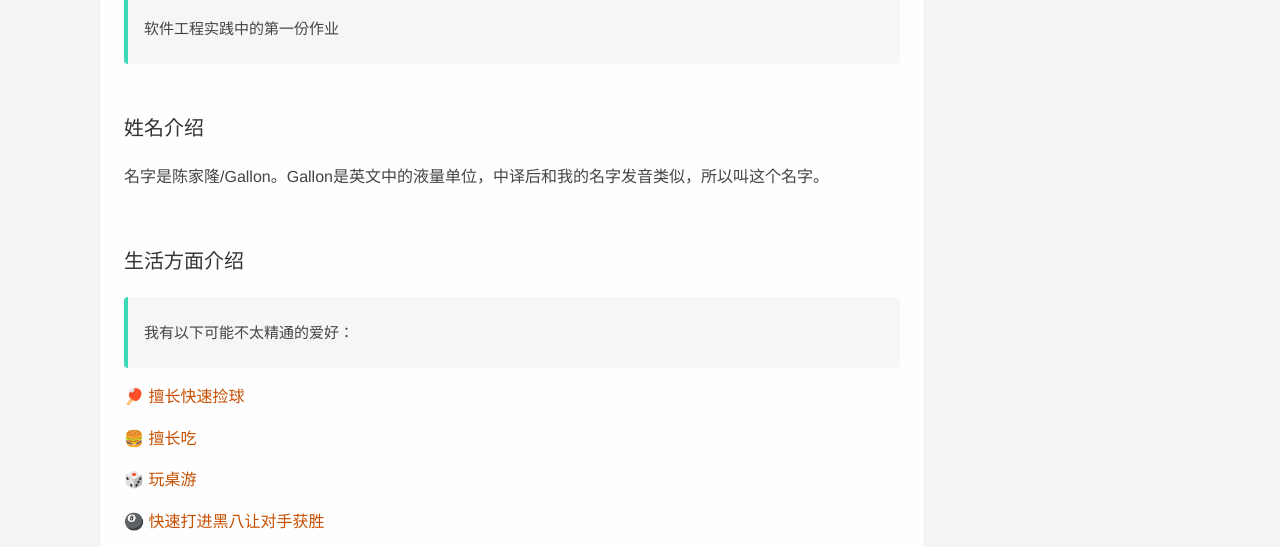
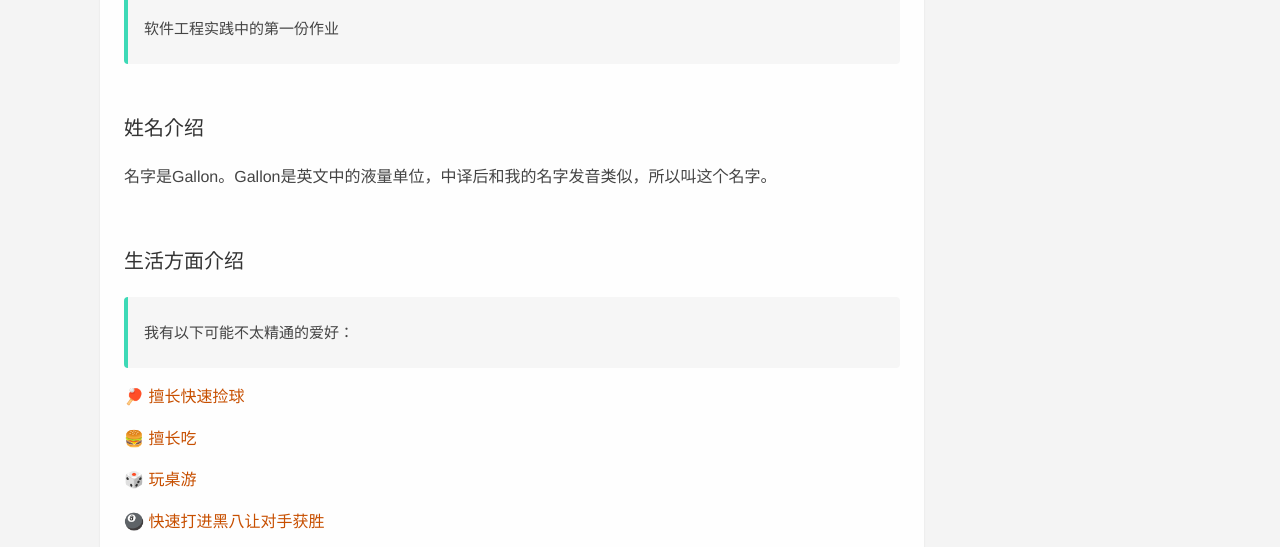
Before and after one commit to Gallon-423/Gallon-423.github.io, a plain HTML site: page 2022/09/13/self-introduction/index.html in a window 1280 px wide. Shown: the part 245-792 px from the top of the page. Drawn offline with Linux system fonts and the light colour scheme; some packages are replaced by stand-ins of ours; a script that the page names is missing; a web font is replaced by a local one.

Commit message:
去除姓名信息

```diff
--- a/2022/09/13/self-introduction/index.html
+++ b/2022/09/13/self-introduction/index.html
@@ -2581,7 +2581,7 @@ if (/*@cc_on!@*/false || (!!window.MSInputMethodContext && !!document.documentMo
 </blockquote>
  <span id="more"></span>
 
-<h3 id="姓名介绍"><a href="#姓名介绍" class="headerlink" title="姓名介绍"></a>姓名介绍</h3><p>名字是陈家隆&#x2F;Gallon。Gallon是英文中的液量单位，中译后和我的名字发音类似，所以叫这个名字。</p>
+<h3 id="姓名介绍"><a href="#姓名介绍" class="headerlink" title="姓名介绍"></a>姓名介绍</h3><p>名字是Gallon。Gallon是英文中的液量单位，中译后和我的名字发音类似，所以叫这个名字。</p>
 <h3 id="生活方面介绍"><a href="#生活方面介绍" class="headerlink" title="生活方面介绍"></a>生活方面介绍</h3><blockquote>
 <p>我有以下可能不太精通的爱好：</p>
 </blockquote>
```
